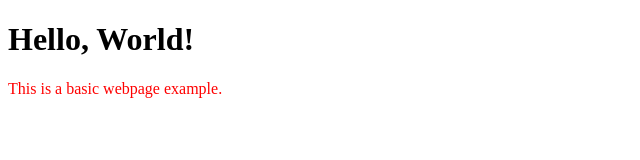
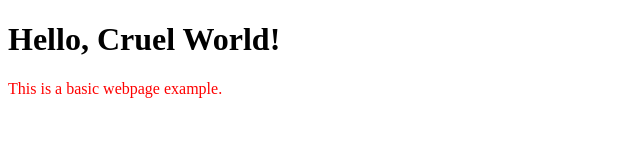
Before and after one commit to viraj-berkeley/viraj-berkeley.github.io, a plain HTML site: page index.html in a window 1280 px wide. Shown: the whole page, without its empty margins (0-640 px from the left). Drawn offline with Linux system fonts and the light colour scheme.

Commit message:
Update index.html

```diff
--- a/index.html
+++ b/index.html
@@ -8,7 +8,7 @@
 </head>
 <body>
     <div class="container">
-        <h1>Hello, World!</h1>
+        <h1>Hello, Cruel World!</h1>
         <p>This is a basic webpage example.</p>
     </div>
 </body>
```
